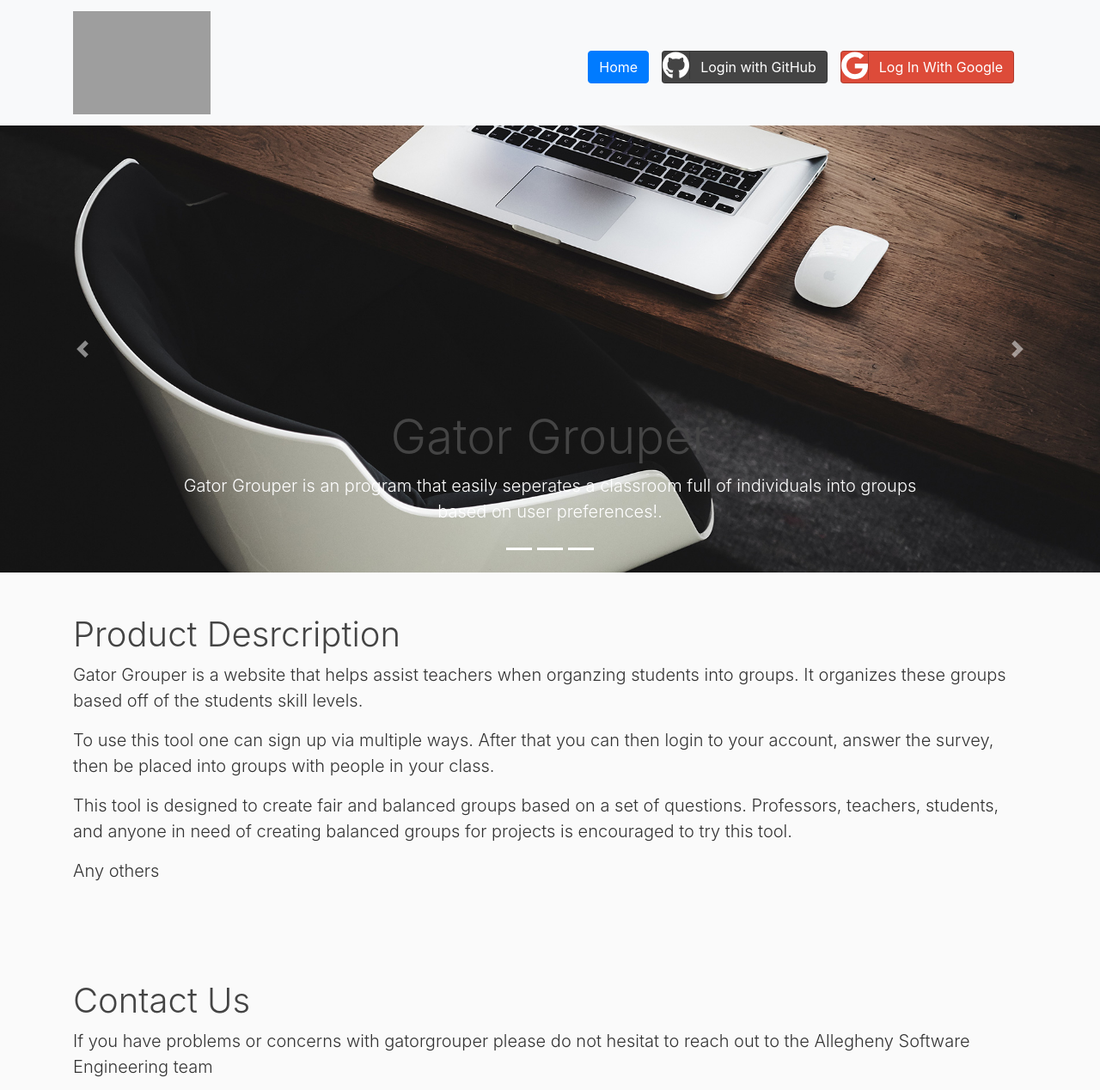
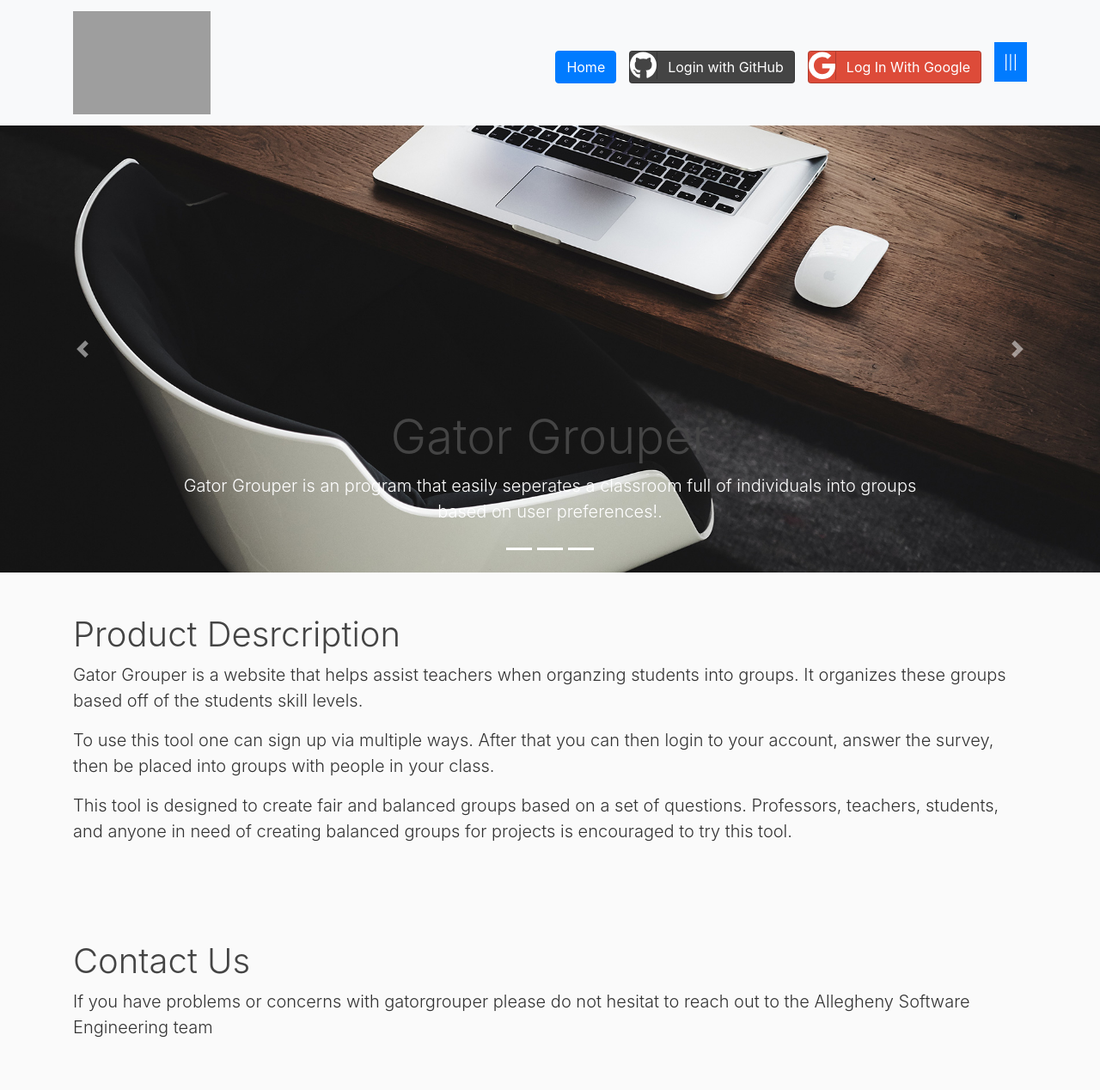
Before and after one commit to GatorIncubator/gatorgrouper, a Django app: page / in a window 1280 px wide. Shown: the top 1268 px of the page at 86% size. Run offline with Django 3.2, Linux system fonts and the light colour scheme; some libraries are stand-ins or nearby versions; grey boxes are pictures that could not be loaded.

Commit message:
added in css and html for the drop down, still trying how to make the box proportionate

```diff
--- a/gatorgrouper/static/gatorgrouper/css/main.css
+++ b/gatorgrouper/static/gatorgrouper/css/main.css
@@ -97,3 +97,42 @@ a.article-title:hover {
     margin-right: 15px;
     margin-top: 10px;
 }
+
+.dropbtn {
+  background-color: #007BFF;
+  color: white;
+  padding: 11px;
+  font-size: 16px;
+  border: none;
+  cursor: pointer;
+}
+
+.dropbtn:hover, .dropbtn:focus {
+  background-color: #2980B9;
+}
+
+.dropdown {
+  position: relative;
+  display: inline-block;
+}
+
+.dropdown-content {
+  display: none;
+  position: absolute;
+  background-color: #f1f1f1;
+  min-width: 120px;
+  overflow: auto;
+  box-shadow: 0px 4px 4px 0px rgba(0,0,0,1);
+  z-index: 1;
+}
+
+.dropdown-content a {
+  color: black;
+  padding: 18px 12px;
+  text-decoration: none;
+  display: block;
+}
+
+.dropdown a:hover {background-color: #ddd;}
+
+.show {display: block;}
--- a/gatorgrouper/templates/gatorgrouper/base.html
+++ b/gatorgrouper/templates/gatorgrouper/base.html
@@ -48,6 +48,40 @@
         <li class="nav-item">
            <a class="btn btn-md btn-social btn-google btn-space" href="{% url 'social:begin' 'google-oauth2' %}"> <span class="fab fa-google img-fluid"></span> Log In With Google</a>
         </li>
+        <li class="nav-item">
+          <div class="dropdown">
+ <button onclick="myFunction()" class="dropbtn">|||</button>
+ <div id="myDropdown" class="dropdown-content">
+   <a href="#home">Home</a>
+   <a href="#about">Assignments</a>
+   <a href="#contact">Classes</a>
+   <a href="#home">Survey</a>
+   <a href="#about">Viewing Groups</a>
+ </div>
+</div>
+
+<script>
+/* When the user clicks on the button,
+toggle between hiding and showing the dropdown content */
+function myFunction() {
+ document.getElementById("myDropdown").classList.toggle("show");
+}
+
+// Close the dropdown if the user clicks outside of it
+window.onclick = function(event) {
+ if (!event.target.matches('.dropbtn')) {
+   var dropdowns = document.getElementsByClassName("dropdown-content");
+   var i;
+   for (i = 0; i < dropdowns.length; i++) {
+     var openDropdown = dropdowns[i];
+     if (openDropdown.classList.contains('show')) {
+       openDropdown.classList.remove('show');
+     }
+   }
+ }
+}
+</script>
+        </li>
       </ul>
     </div>
   </div>
--- a/gatorgrouper/templates/gatorgrouper/home.html
+++ b/gatorgrouper/templates/gatorgrouper/home.html
@@ -47,7 +47,6 @@
       <p class="lead">Gator Grouper is a website that helps assist teachers when organzing students into groups. It organizes these groups based off of the students skill levels.</p>
       <p class="lead">To use this tool one can sign up via multiple ways. After that you can then login to your account, answer the survey, then be placed into groups with people in your class.</p>
       <p class="lead">This tool is designed to create fair and balanced groups based on a set of questions. Professors, teachers, students, and anyone in need of creating balanced groups for projects is encouraged to try this tool.</p>
-      <p class="lead">Any others</p>
     </div>
 </section>
 <section class="py-5">
```
